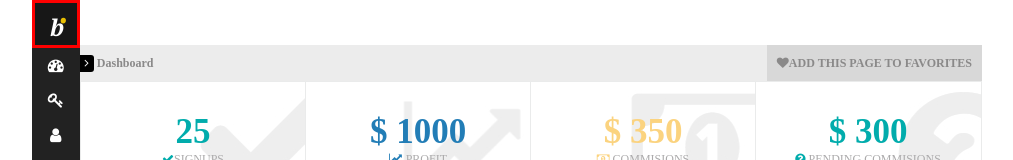
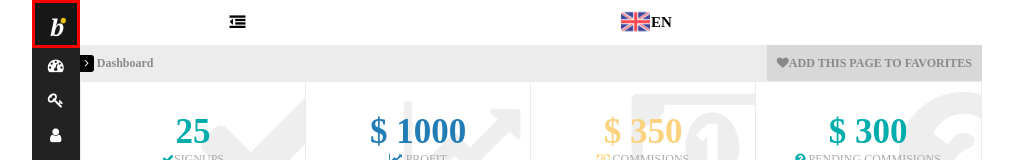
Before and after one commit to shushan907/New-Task, a plain HTML site: page index.html in a window 1280 px wide. Shown: the top 160 px of the page, without its empty margins (133-1146 px from the left). Drawn offline with Linux system fonts and the light colour scheme.

Commit message:
add language

```diff
--- a/css/style.css
+++ b/css/style.css
@@ -13,6 +13,16 @@ body {
 
 #main {
     height: 45px;
+    line-height: 45px;
+    display: grid;
+    grid-template-columns: 6fr 1fr 3fr;
+}
+
+#lang {
+    display: grid;
+    grid-template-columns: 1fr 2fr;
+    font-size: 15px;
+    font-weight: bold;
 }
 
 #dashboard {
--- a/index.html
+++ b/index.html
@@ -27,7 +27,14 @@
         </div>
 
         <div id="side">
-            <div id='main'></div>
+            <div id='main'>
+                <div style="padding-left:150px;"><i class="fa fa-outdent"></i></div>
+                <div id='lang'>
+                    <img src="./image/eng.png" alt="" style="padding-top: 7px;">
+                    <span>EN</span>
+                </div>
+                <div></div>
+            </div>
             <div id=dashboard>
                 <i class="fa fa-angle-right"></i> Dashboard
                 <span class='fav'><i class="fa fa-heart"></i>ADD THIS PAGE TO FAVORITES</span>
```
Also changed, not shown: image/eng.png (added).
